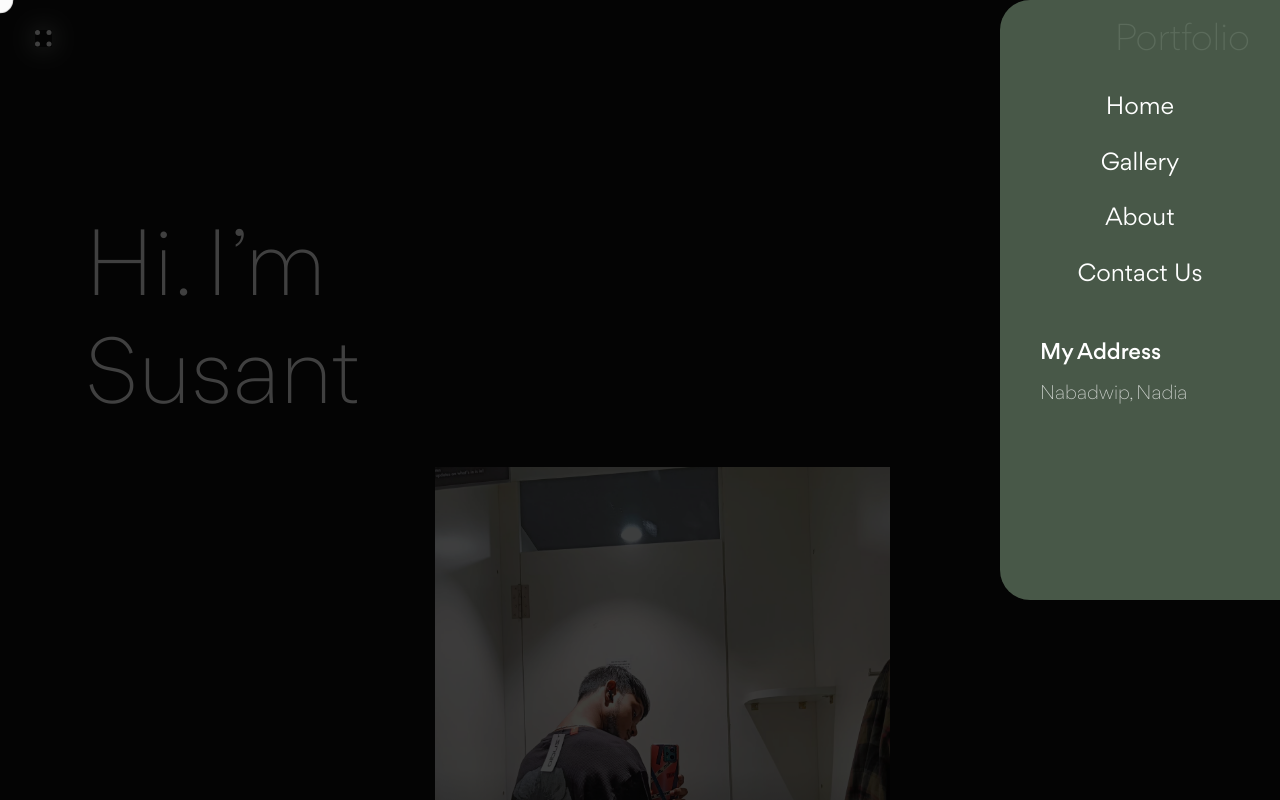
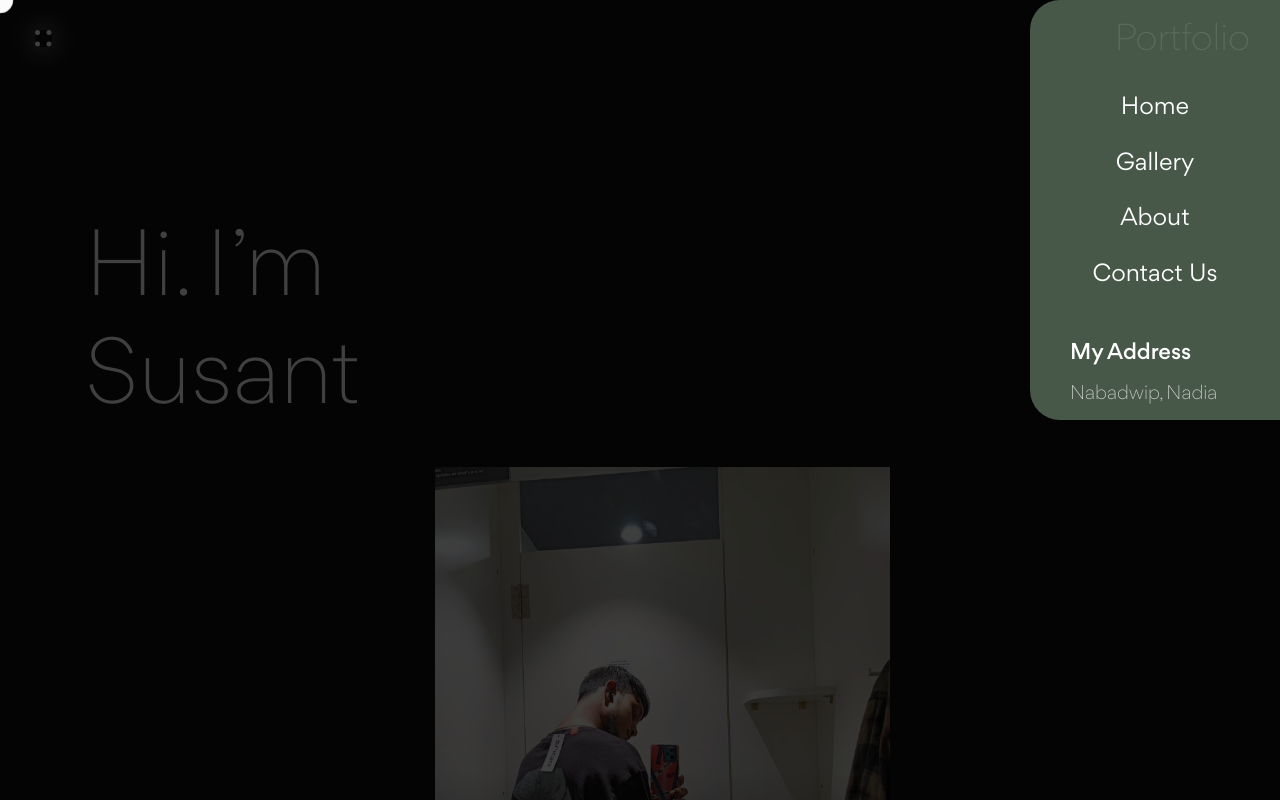
Before and after one commit to Susanta07/mygallary, a plain HTML site: page index.html in a window 1280 px wide. Both pictures are taken after a click on the button "open menu". Shown: the top 800 px of the page. Drawn offline with Linux system fonts and the light colour scheme; files whose address does not match are found by name.

Commit message:
Update style.css

```diff
--- a/style.css
+++ b/style.css
@@ -343,8 +343,8 @@ body.active { overflow: hidden; }
   visibility: visible;
   transform: translateX(-280px);
   transition-duration: 0.5s;
-  height: 600px;
-  max-width: 280px;
+  height: 420px;
+  max-width: 250px;
   border-radius: 30px 0px 0px 30px;
 }
 
```
